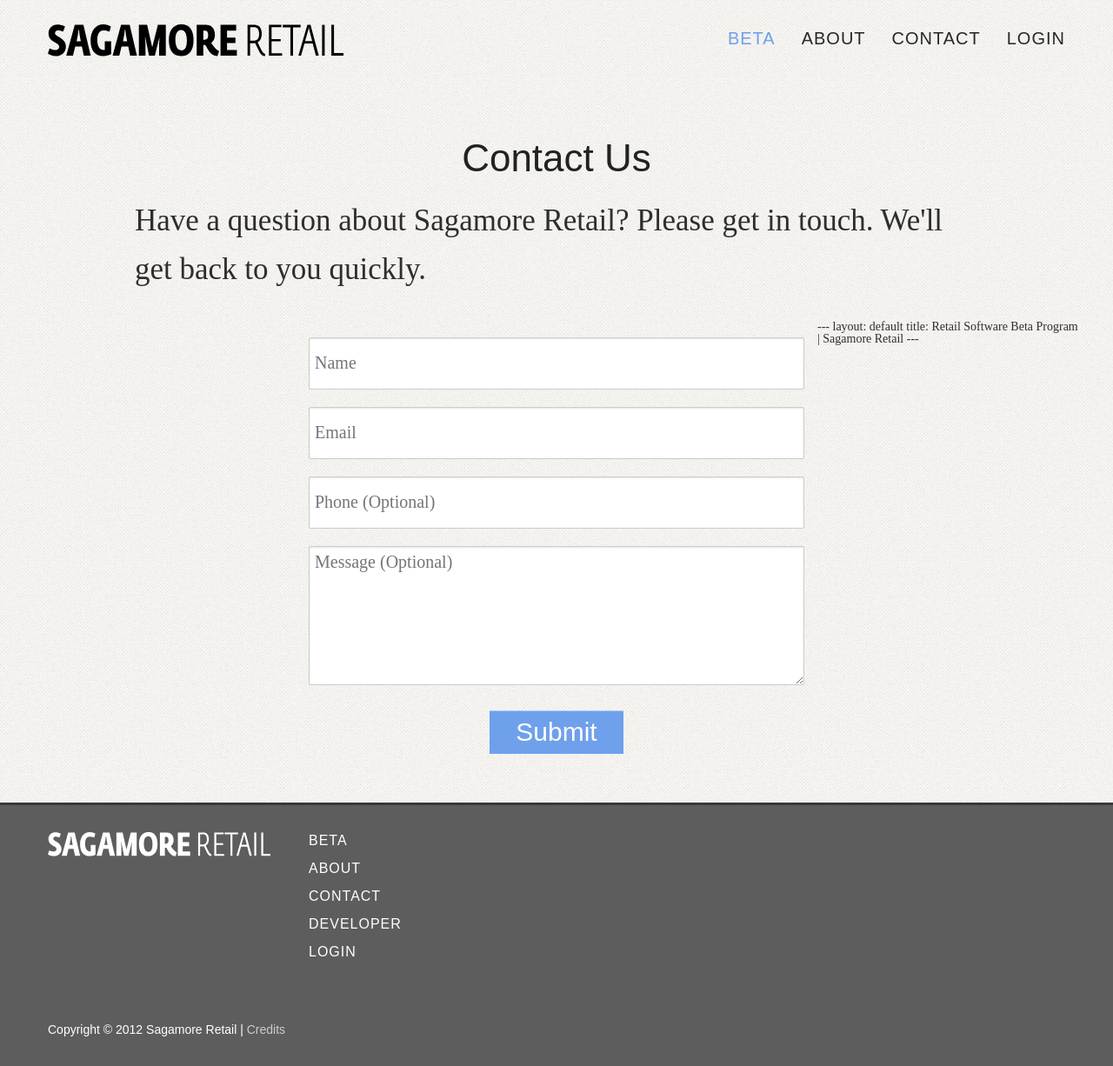
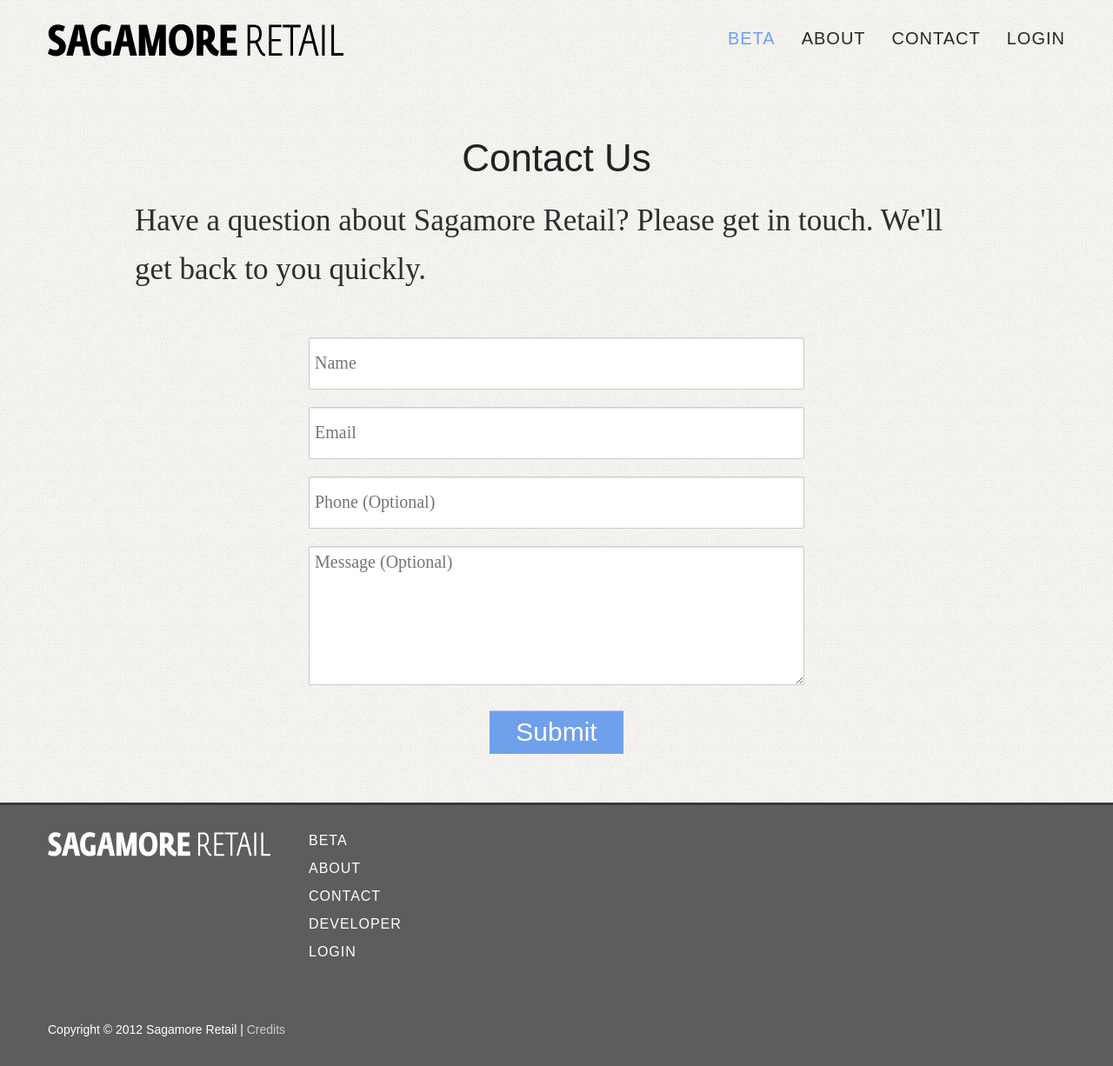
Before and after one commit to jitendrac/sagamore.github.com, a Jekyll site: the page built from contact.html, in a window 1280 px wide. Shown: the whole page at 87% size. Built offline with Jekyll 4.4.1, drawn with Linux system fonts in a browser that asks for light colours.

Commit message:
Remove YAML junk

```diff
--- a/contact.html
+++ b/contact.html
@@ -42,8 +42,4 @@
     <br />
     <br />
   </div>
----
-layout: default
-title: Retail Software Beta Program | Sagamore Retail
----
 </div>
```
